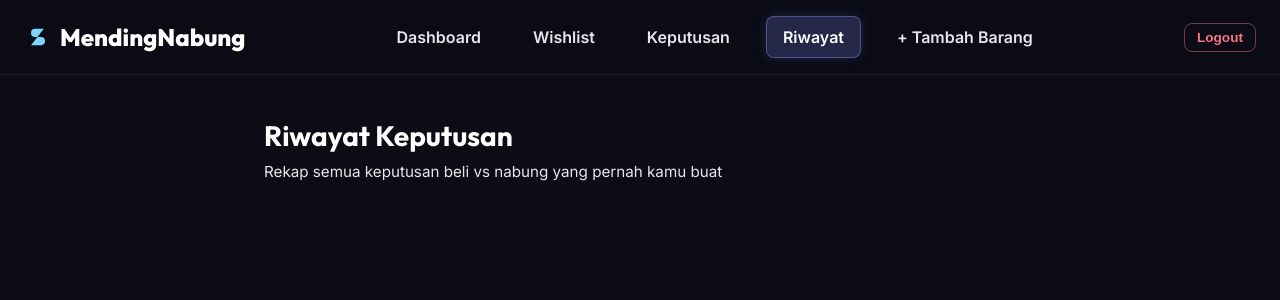
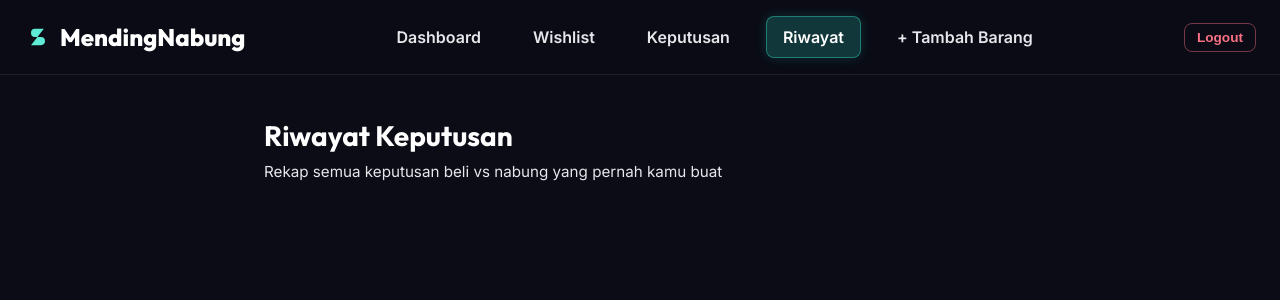
Before and after one commit to Resanso/tubes-pbo, a React (Vite) app in the folder frontend/: page /history in a window 1280 px wide. Shown: the top 300 px of the page. Built offline with nearby package versions, Linux system fonts and the light colour scheme; no server answers; sample sign-in values are in the browser's storage.

Commit message:
fix: ganti warna accent dari indigo ke teal
Hapus warna AI slop (#818cf8 indigo-400, #6366f1 indigo-500, from-indigo gradient)
dan ganti dengan teal (#2dd4bf teal-400, #14b8a6 teal-500) di seluruh CSS,
button.tsx, select.tsx, dan WishlistPage status PURCHASED.

```diff
--- a/frontend/src/components/ui/button.tsx
+++ b/frontend/src/components/ui/button.tsx
@@ -9,7 +9,7 @@ const buttonVariants = cva(
     variants: {
       variant: {
         default:
-          'bg-gradient-to-br from-indigo-500 to-indigo-700 text-white shadow-lg shadow-indigo-500/30 hover:from-indigo-600 hover:to-indigo-800 hover:shadow-indigo-500/50',
+          'bg-gradient-to-br from-teal-400 to-teal-600 text-white shadow-lg shadow-teal-500/30 hover:from-teal-500 hover:to-teal-700 hover:shadow-teal-500/50',
         destructive:
           'bg-red-600/20 text-red-400 border border-red-500/30 hover:bg-red-600/30 hover:text-red-300',
         outline:
--- a/frontend/src/components/ui/select.tsx
+++ b/frontend/src/components/ui/select.tsx
@@ -13,7 +13,7 @@ const SelectTrigger = React.forwardRef<
   <SelectPrimitive.Trigger
     ref={ref}
     className={cn(
-      'flex h-10 w-full items-center justify-between rounded-lg border border-white/10 bg-black/25 px-4 py-2 text-sm text-white placeholder:text-slate-500 focus:outline-none focus:ring-2 focus:ring-indigo-500/50 disabled:cursor-not-allowed disabled:opacity-50',
+      'flex h-10 w-full items-center justify-between rounded-lg border border-white/10 bg-black/25 px-4 py-2 text-sm text-white placeholder:text-slate-500 focus:outline-none focus:ring-2 focus:ring-teal-400/50 disabled:cursor-not-allowed disabled:opacity-50',
       className
     )}
     {...props}
@@ -75,7 +75,7 @@ const SelectItem = React.forwardRef<
   <SelectPrimitive.Item
     ref={ref}
     className={cn(
-      'relative flex w-full cursor-pointer select-none items-center rounded-md py-2 pl-3 pr-8 text-sm outline-none transition-colors hover:bg-indigo-500/20 hover:text-white data-[disabled]:pointer-events-none data-[disabled]:opacity-50 data-[highlighted]:bg-indigo-500/20 data-[highlighted]:text-white',
+      'relative flex w-full cursor-pointer select-none items-center rounded-md py-2 pl-3 pr-8 text-sm outline-none transition-colors hover:bg-teal-400/20 hover:text-white data-[disabled]:pointer-events-none data-[disabled]:opacity-50 data-[highlighted]:bg-teal-400/20 data-[highlighted]:text-white',
       className
     )}
     {...props}
--- a/frontend/src/index.css
+++ b/frontend/src/index.css
@@ -9,9 +9,9 @@
   --bg-secondary: #131527;
   --bg-tertiary: #1b1e36;
 
-  --accent-primary: #818cf8;
-  --accent-primary-glow: rgba(129, 140, 248, 0.18);
-  --accent-secondary: #7dd3fc;
+  --accent-primary: #2dd4bf;
+  --accent-primary-glow: rgba(45, 212, 191, 0.18);
+  --accent-secondary: #5eead4;
 
   /* Status Colors */
   --color-beli: #4ade80;
@@ -36,7 +36,7 @@
   --radius-sm: 8px;
 
   --shadow-premium: 0 10px 30px -10px rgba(0, 0, 0, 0.7);
-  --shadow-glow: 0 0 20px 0 rgba(129, 140, 248, 0.22);
+  --shadow-glow: 0 0 20px 0 rgba(45, 212, 191, 0.22);
 
   --font-title: 'Outfit', sans-serif;
   --font-body: 'Inter', sans-serif;
@@ -45,7 +45,7 @@
   --color-success: var(--color-beli);
   --color-danger: var(--color-rejected);
   --color-primary: var(--accent-primary);
-  --color-primary-hover: #6366f1;
+  --color-primary-hover: #14b8a6;
   --color-accent: var(--accent-secondary);
   --font-sans: var(--font-body);
   --transition-smooth: all 0.3s cubic-bezier(0.4, 0, 0.2, 1);
@@ -167,9 +167,9 @@ a:hover {
 
 .nav-link.active {
   color: #ffffff;
-  background: rgba(129, 140, 248, 0.22);
-  border: 1px solid rgba(129, 140, 248, 0.45);
-  box-shadow: 0 0 12px rgba(129, 140, 248, 0.18);
+  background: rgba(45, 212, 191, 0.22);
+  border: 1px solid rgba(45, 212, 191, 0.45);
+  box-shadow: 0 0 12px rgba(45, 212, 191, 0.18);
 }
 
 .nav-profile {
@@ -235,8 +235,8 @@ a:hover {
 
 .card-glass:hover {
   transform: translateY(-4px);
-  border-color: rgba(129, 140, 248, 0.3);
-  box-shadow: 0 15px 35px -5px rgba(0, 0, 0, 0.8), 0 0 15px rgba(129, 140, 248, 0.1);
+  border-color: rgba(45, 212, 191, 0.3);
+  box-shadow: 0 15px 35px -5px rgba(0, 0, 0, 0.8), 0 0 15px rgba(45, 212, 191, 0.1);
 }
 
 /* Buttons */
@@ -258,12 +258,12 @@ a:hover {
 .btn-primary {
   background: var(--accent-primary);
   color: #ffffff;
-  box-shadow: 0 4px 15px rgba(129, 140, 248, 0.35);
+  box-shadow: 0 4px 15px rgba(45, 212, 191, 0.35);
 }
 
 .btn-primary:hover {
   background: var(--color-primary-hover);
-  box-shadow: 0 6px 20px rgba(129, 140, 248, 0.45);
+  box-shadow: 0 6px 20px rgba(45, 212, 191, 0.45);
   transform: scale(1.02);
 }
 
@@ -414,8 +414,8 @@ a:hover {
   width: 52px;
   height: 52px;
   border-radius: var(--radius-md);
-  background: rgba(129, 140, 248, 0.1);
-  border: 1px solid rgba(129, 140, 248, 0.2);
+  background: rgba(45, 212, 191, 0.1);
+  border: 1px solid rgba(45, 212, 191, 0.2);
   display: flex;
   align-items: center;
   justify-content: center;
@@ -701,12 +701,12 @@ a:hover {
 
 .item-option:hover {
   border-color: var(--color-primary);
-  background: rgba(129, 140, 248, 0.06);
+  background: rgba(45, 212, 191, 0.06);
 }
 
 .item-option.selected {
   border-color: var(--color-primary);
-  background: rgba(129, 140, 248, 0.13);
+  background: rgba(45, 212, 191, 0.13);
 }
 
 .item-option-info {
@@ -924,8 +924,8 @@ a:hover {
   display: flex;
   gap: 0.625rem;
   align-items: flex-start;
-  background: rgba(129, 140, 248, 0.07);
-  border: 1px solid rgba(129, 140, 248, 0.18);
+  background: rgba(45, 212, 191, 0.07);
+  border: 1px solid rgba(45, 212, 191, 0.18);
   border-radius: 8px;
   padding: 0.75rem 1rem;
 }
@@ -933,7 +933,7 @@ a:hover {
 .history-advice-icon {
   flex-shrink: 0;
   margin-top: 0.1rem;
-  color: #a78bfa;
+  color: #2dd4bf;
   width: 16px;
   height: 16px;
 }
@@ -1055,13 +1055,13 @@ a:hover {
 }
 
 .item-type-card:hover {
-  border-color: rgba(129, 140, 248, 0.45);
-  background: rgba(129, 140, 248, 0.06);
+  border-color: rgba(45, 212, 191, 0.45);
+  background: rgba(45, 212, 191, 0.06);
 }
 
 .item-type-card.selected {
   border-color: var(--accent-primary);
-  background: rgba(129, 140, 248, 0.13);
+  background: rgba(45, 212, 191, 0.13);
   box-shadow: 0 0 0 1px var(--accent-primary);
 }
 
--- a/frontend/src/pages/WishlistPage.tsx
+++ b/frontend/src/pages/WishlistPage.tsx
@@ -9,7 +9,7 @@ const statusStyle: Record<string, { bg: string; text: string; border: string }>
   PENDING:   { bg: 'rgba(245,158,11,0.12)',  text: '#f59e0b', border: 'rgba(245,158,11,0.3)' },
   APPROVED:  { bg: 'rgba(16,185,129,0.12)',  text: '#10b981', border: 'rgba(16,185,129,0.3)' },
   REJECTED:  { bg: 'rgba(239,68,68,0.12)',   text: '#ef4444', border: 'rgba(239,68,68,0.3)' },
-  PURCHASED: { bg: 'rgba(99,102,241,0.12)',  text: '#818cf8', border: 'rgba(99,102,241,0.3)' },
+  PURCHASED: { bg: 'rgba(45,212,191,0.12)',  text: '#2dd4bf', border: 'rgba(45,212,191,0.3)' },
 };
 
 const WishlistPage: React.FC = () => {
```
